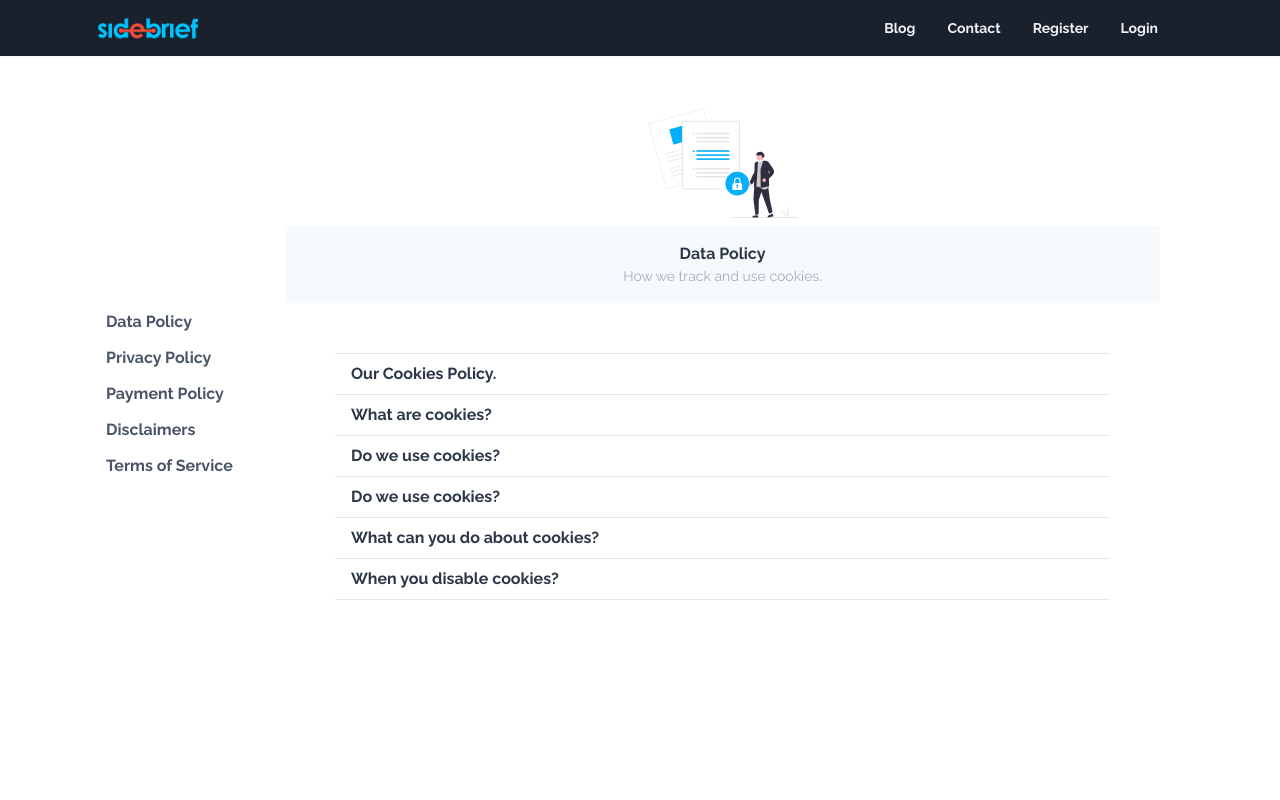
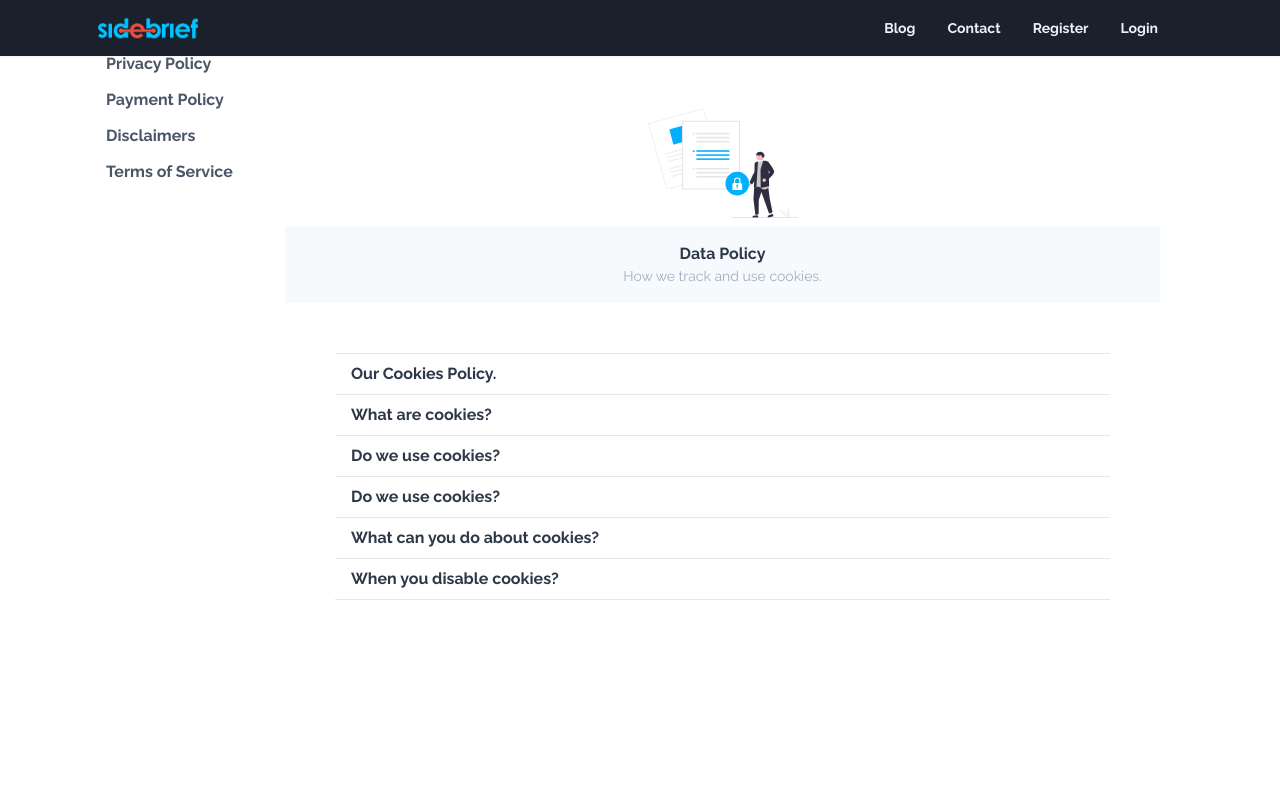
Before and after one commit to MichaelUtoh/project-sidebrief, a Next.js app: page /policies in a window 1280 px wide. Shown: the top 800 px of the page. Built offline with nearby package versions, Linux system fonts and the light colour scheme.

Commit message:
Fix hero component background

```diff
--- a/components/2navSection/PolicyNavigation.js
+++ b/components/2navSection/PolicyNavigation.js
@@ -24,7 +24,15 @@ const PolicyNavigation = () => {
     return (
         <>
             <Flex alignItems={{ base:"top", }} px={{ base:"15px", md:"30px", lg:90}}>
-                <Flex alignItems="start" flexDirection="column" fontSize={{ base:14, md:16 }} h={{ base:"100vh" }} justifyContent="center" p={4} w={{ base:"15%"}}>
+                <Flex
+                    alignItems="start"
+                    flexDirection="column"
+                    fontSize={{ base:14, md:16 }}
+                    h={{ base:"100vh" }}
+                    justifyContent="flex-start"
+                    p={4}
+                    w={{ base:"15%"}}
+                >
                     <Text color="gray.600" cursor="pointer" fontWeight={700} mb={3} onClick={() => handleDataPolicy()}>Data Policy</Text>
                     <Text color="gray.600" cursor="pointer" fontWeight={700} mb={3} onClick={() => handlePrivacyPolicy()}>Privacy Policy</Text>
                     <Text color="gray.600" cursor="pointer" fontWeight={700} mb={3} onClick={() => handlePaymentPolicy()}>Payment Policy</Text>
--- a/components/3footerSection/Footer.js
+++ b/components/3footerSection/Footer.js
@@ -59,7 +59,7 @@ const FooterComponent = () => {
                 </Flex>
                 {/* Box 2 */}
 
-                <Flex flexDirection="column" justifyContent="flex-start" mx={3}>
+                <Flex flexDirection="column" justifyContent="flex-start" mx={{ base:3, md:3 }}>
                     <Flex flexDirection="column" justifyContent="flex-start" p={2}>
                         <Text color="cyan.600" fontSize={{ base:14, md:16, lg:18 }} fontWeight={700} mb={2}>Career</Text>
                         <Text color="gray.400" cursor="pointer" fontSize={{ base:12, md:12, lg:14 }} fontWeight={500} mb={2}>Join Our Team</Text>
@@ -71,7 +71,7 @@ const FooterComponent = () => {
                     </Flex>
                 </Flex>
 
-                <Flex flexDirection="column" justifyContent="flex-start" mx={3} p={2}>
+                <Flex flexDirection="column" justifyContent="flex-start" mx={{ base:1, md:3 }} p={2}>
                     <Text color="cyan.600" fontSize={{ base:14, md:16, lg:18 }} fontWeight={700} mb={2}>Resources</Text>
                     <Text color="gray.400" cursor="pointer" fontSize={{ base:12, md:12, lg:14 }} fontWeight={500} mb={2}>Blog</Text>
                     <Text color="gray.400" cursor="pointer" fontSize={{ base:12, md:12, lg:14 }} fontWeight={500} mb={2}>Resources</Text>
--- a/components/4homepage/heroComponent.js
+++ b/components/4homepage/heroComponent.js
@@ -5,7 +5,7 @@ import { Button, Image } from '@chakra-ui/react'
 const HeroComponent = () => {
     return (
         <>
-            <Flex bgAttachment="fixed" bgImage="url('/ziit.jpg')" flexDirection={{ base:"column-reverse", md:"row" }} h={700} alignItems={{ base:"center", }} px={{ base:"15px", md:"30px", lg:90}}>
+            <Flex bgImage="url('/white.jpg')" bgPosition="center" flexDirection={{ base:"column-reverse", md:"row" }} h={700} alignItems={{ base:"center", }} px={{ base:"15px", md:"30px", lg:90}}>
 
             {/* Welcome text */}
             <Flex alignItems={{ base:"center", md:"flex-start", lg:"flex-start" }} flexDirection="column" justifyContent="center" w={{base:"100%", md:"100%", lg:"60%"}}>
@@ -21,7 +21,7 @@ const HeroComponent = () => {
                 </Text>
 
                 <Flex flexWrap="wrap" mt={2} w={{ base:"90%", lg:"90%"}}>
-                    <Button boxShadow="lg" color="white" colorScheme="red" m={2} w={{ base:"100%", lg:"70%" }}>Get Started</Button>
+                    <Button boxShadow="lg" color="white" colorScheme="cyan" m={2} w={{ base:"100%", lg:"70%" }}>Get Started</Button>
                 </Flex>
             </Flex>
 
--- a/components/4homepage/infoProcess.js
+++ b/components/4homepage/infoProcess.js
@@ -26,7 +26,7 @@ const InfoComponent = () => {
 
 export const TextComponent = ({ index, message }) => {
     return (
-        <Flex alignItems="center" borderBottom="3px" borderColor="cyan.500" borderRadius="sm" m={4} p={4}>
+        <Flex alignItems="center" borderBottom="3px" borderColor="cyan.500" borderRadius="sm" m={4}>
             <Box bg="cyan.50" color="cyan.500" borderRadius="50%" fontWeight={700} p={2} px={4}> {index} </Box>
             <Text color="gray" fontSize={{ base:14, md:16 }} fontWeight={500} m={2}> {message} </Text>
         </Flex>
--- a/components/4homepage/sidebriefCards.js
+++ b/components/4homepage/sidebriefCards.js
@@ -39,7 +39,7 @@ export const Card = ({ image_url, title, description }) => {
                 m={{ base:5, md:7 }}
                 px={2}
                 py={{ base:4, md:8 }}
-                w={{ base:"full", md:250}}
+                w={{ base:"full", md:250, xl:400 }}
             >
                 <Image src={image_url} w={6} />
                 <Text fontSize={{ base:16, md:20 }} fontWeight={700} pt={2} textAlign="center">{title}</Text>
```
Also changed, not shown: public/white.jpg.
